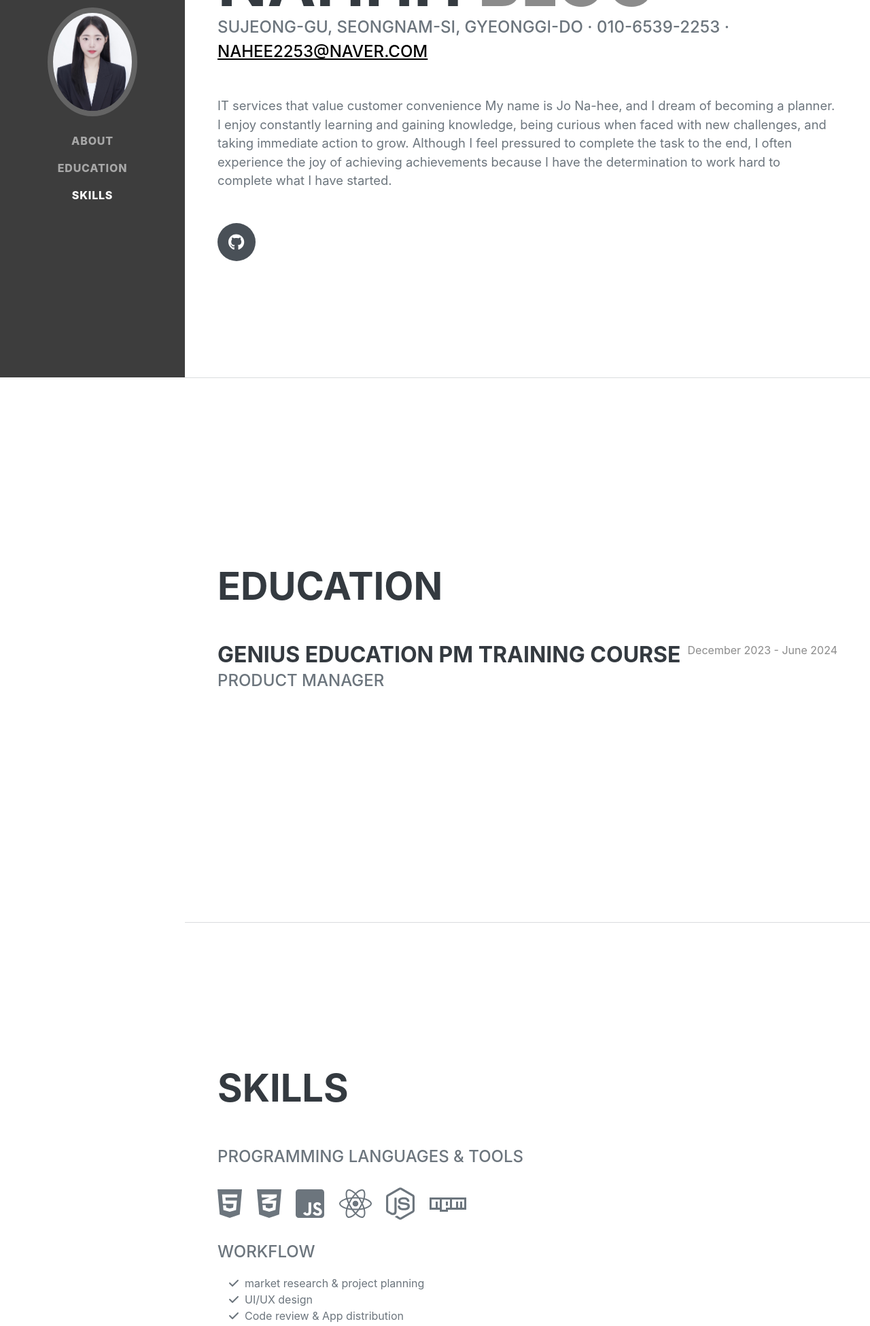
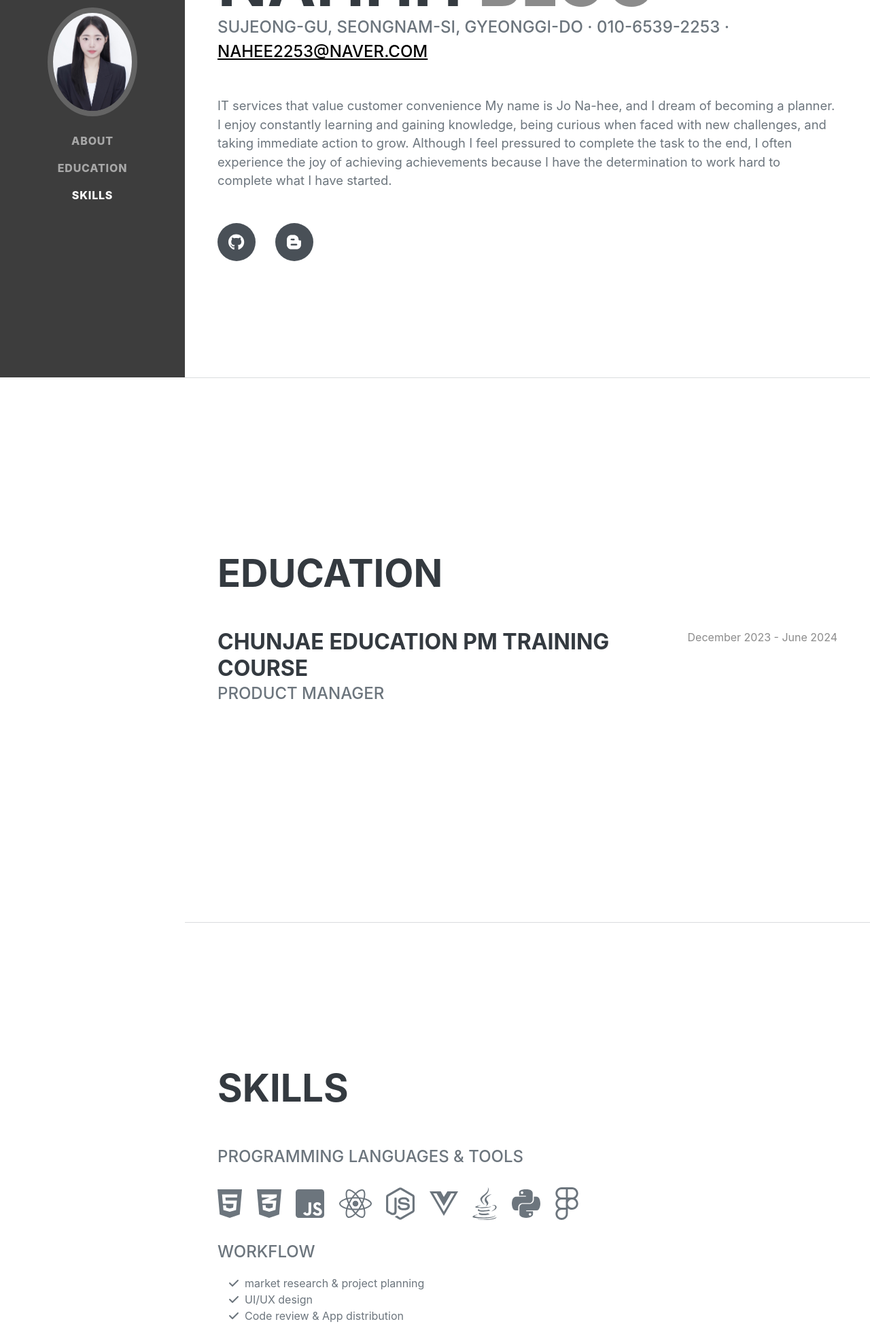
Before and after one commit to Nahhh-j/Test-Portfolio-Blog, a plain HTML site: page index.html in a window 1280 px wide. Shown: the part 245-2195 px from the top of the page at 68% size. Drawn offline with nearby package versions, Linux system fonts and the light colour scheme; a web font is replaced by a local one.

Commit message:
Page modification complete

```diff
--- a/index.html
+++ b/index.html
@@ -20,7 +20,7 @@
         <nav class="navbar navbar-expand-lg navbar-dark bg-primary fixed-top" id="sideNav">
             <a class="navbar-brand js-scroll-trigger" href="#page-top">
                 <span class="d-block d-lg-none">Nahhh Blog</span>
-                <span class="d-none d-lg-block"><img class="img-fluid img-profile rounded-circle mx-auto mb-2" src="assets/img/IMG_0668.jpeg" alt="..." /></span>
+                <span class="d-none d-lg-block"><img class="img-fluid img-profile rounded-circle mx-auto mb-2" src="assets/img/증명사진.jpeg" alt="..." /></span>
             </a>
             <button class="navbar-toggler" type="button" data-bs-toggle="collapse" data-bs-target="#navbarResponsive" aria-controls="navbarResponsive" aria-expanded="false" aria-label="Toggle navigation"><span class="navbar-toggler-icon"></span></button>
             <div class="collapse navbar-collapse" id="navbarResponsive">
@@ -49,7 +49,8 @@
                         I enjoy constantly learning and gaining knowledge, being curious when faced with new challenges, and taking immediate action to grow.
                         Although I feel pressured to complete the task to the end, I often experience the joy of achieving achievements because I have the determination to work hard to complete what I have started.</p>
                     <div class="social-icons">
-                        <a class="social-icon" href="#!"><i class="fab fa-github"></i></a>
+                        <a class="social-icon" href="https://github.com/Nahhh-j"><i class="fab fa-github"></i></a>
+                        <a class="social-icon" href="https://nahhh.tistory.com/"><i class="fab fa-blogger-b"></i></a>
                     </div>
                 </div>
             </section>
@@ -60,7 +61,7 @@
                     <h2 class="mb-5">Education</h2>
                     <div class="d-flex flex-column flex-md-row justify-content-between mb-5">
                         <div class="flex-grow-1">
-                            <h3 class="mb-0">Genius Education PM Training Course</h3>
+                            <h3 class="mb-0">Chunjae Education PM Training Course</h3>
                             <div class="subheading mb-3">Product Manager</div>
                         </div>
                         <div class="flex-shrink-0"><span class="text-primary">December 2023 - June 2024</span></div>
@@ -79,7 +80,10 @@
                         <li class="list-inline-item"><i class="fab fa-js-square"></i></li>
                         <li class="list-inline-item"><i class="fab fa-react"></i></li>
                         <li class="list-inline-item"><i class="fab fa-node-js"></i></li>
-                        <li class="list-inline-item"><i class="fab fa-npm"></i></li>
+                        <li class="list-inline-item"><i class="fab fa-vuejs"></i></li>
+                        <li class="list-inline-item"><i class="fab fa-java"></i></li>
+                        <li class="list-inline-item"><i class="fab fa-python"></i></li>
+                        <li class="list-inline-item"><i class="fab fa-figma"></i></li>
                     </ul>
                     <div class="subheading mb-3">Workflow</div>
                     <ul class="fa-ul mb-0">
```
Also changed, not shown: assets/img/profile.jpg (deleted), assets/img/증명사진.jpeg (added).
